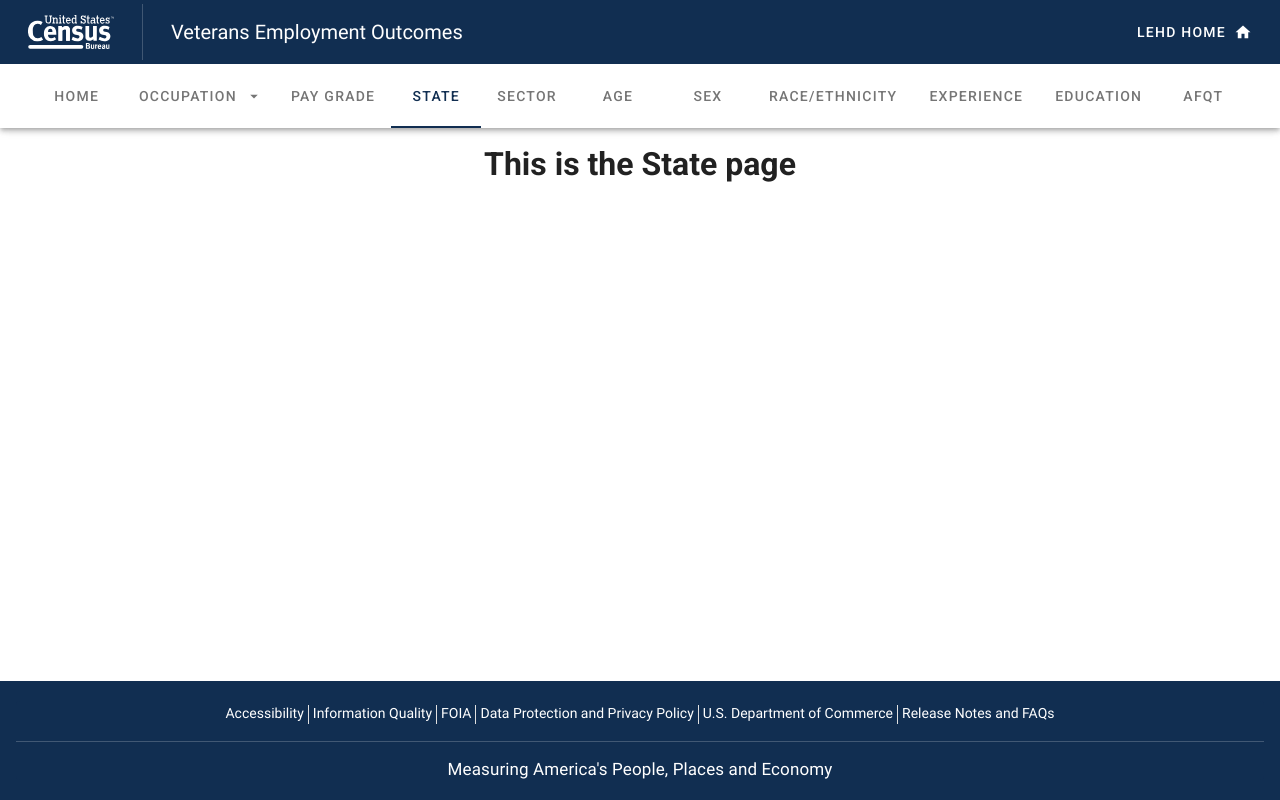
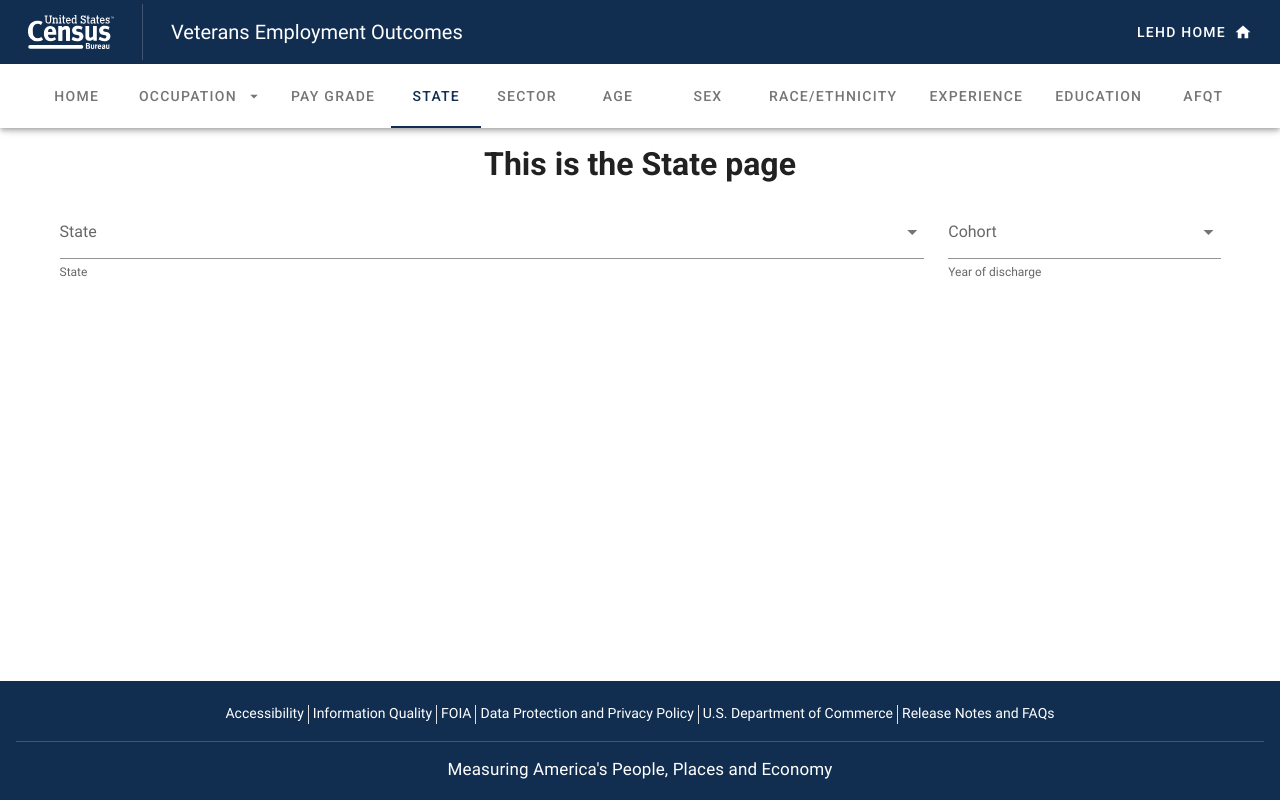
Before and after one commit to jodyhoonstarr/veo-frontend, a Vue app: page /state in a window 1280 px wide. Built offline with nearby package versions, Linux system fonts and the light colour scheme.

Commit message:
layout state dropdown

```diff
--- a/src/views/State.vue
+++ b/src/views/State.vue
@@ -1,14 +1,43 @@
 <template>
   <div>
     <h1 class="text-center">This is the State page</h1>
+    <SelectBar>
+      <v-col cols="12" xs="12" sm="9">
+        <DropDown
+          label="State"
+          hint="State"
+          :items="states"
+          v-model="selectedState"
+          multiple
+          close
+        ></DropDown>
+      </v-col>
+      <v-col cols="12" xs="12" sm="3">
+        <DropDown
+          label="Cohort"
+          hint="Year of discharge"
+          :items="cohorts"
+          v-model="selectedCohort"
+        ></DropDown>
+      </v-col>
+    </SelectBar>
   </div>
 </template>
 
 <script>
+import SelectBar from "@/components/SelectBar.vue";
+import DropDown from "@/components/DropDown.vue";
+
 export default {
   name: "State",
+  components: {
+    SelectBar,
+    DropDown
+  },
   data() {
     return {
+      selectedState: null,
+      selectedCohort: null,
       states: [
         { id: "01", label: "Alabama" },
         { id: "02", label: "Alaska" },
```
